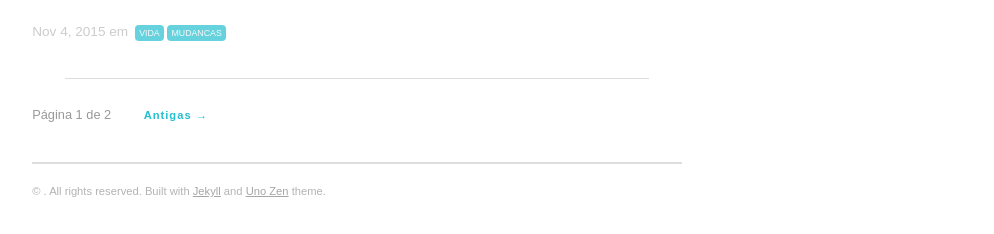
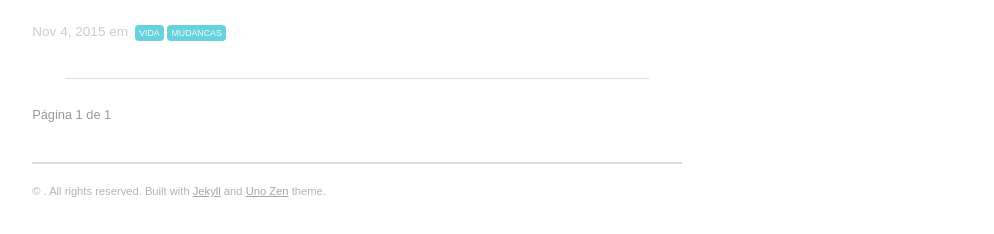
Before and after one commit to ftonato/fuck-feelings, a Jekyll site: the page built from index.html, in a window 1280 px wide. Shown: the part 962-1196 px from the top of the page, without its empty margins (283-1277 px from the left). Built offline with Jekyll 4.4.1, drawn with Linux system fonts in a browser that asks for light colours; the list of posts is cut into pages by our own code.

Commit message:
Fixed #21

```diff
--- a/_config.yml
+++ b/_config.yml
@@ -18,7 +18,7 @@
 permalink: /:title/
 
 # PAGINATION
-paginate: 2
+paginate: 4
 paginate_path: "/:num/"
 
 #Socials
--- a/index.html
+++ b/index.html
@@ -3,7 +3,7 @@
 ---
 
 <ol class="posts">
-  {% for post in site.posts %}
+  {% for post in paginator.posts %}
   <li>
     <a href="{{ post.url | prepend: site.baseurl }}" title="link to {{ post.title }}">
       <h2>{{ post.title }}</h2>
```
